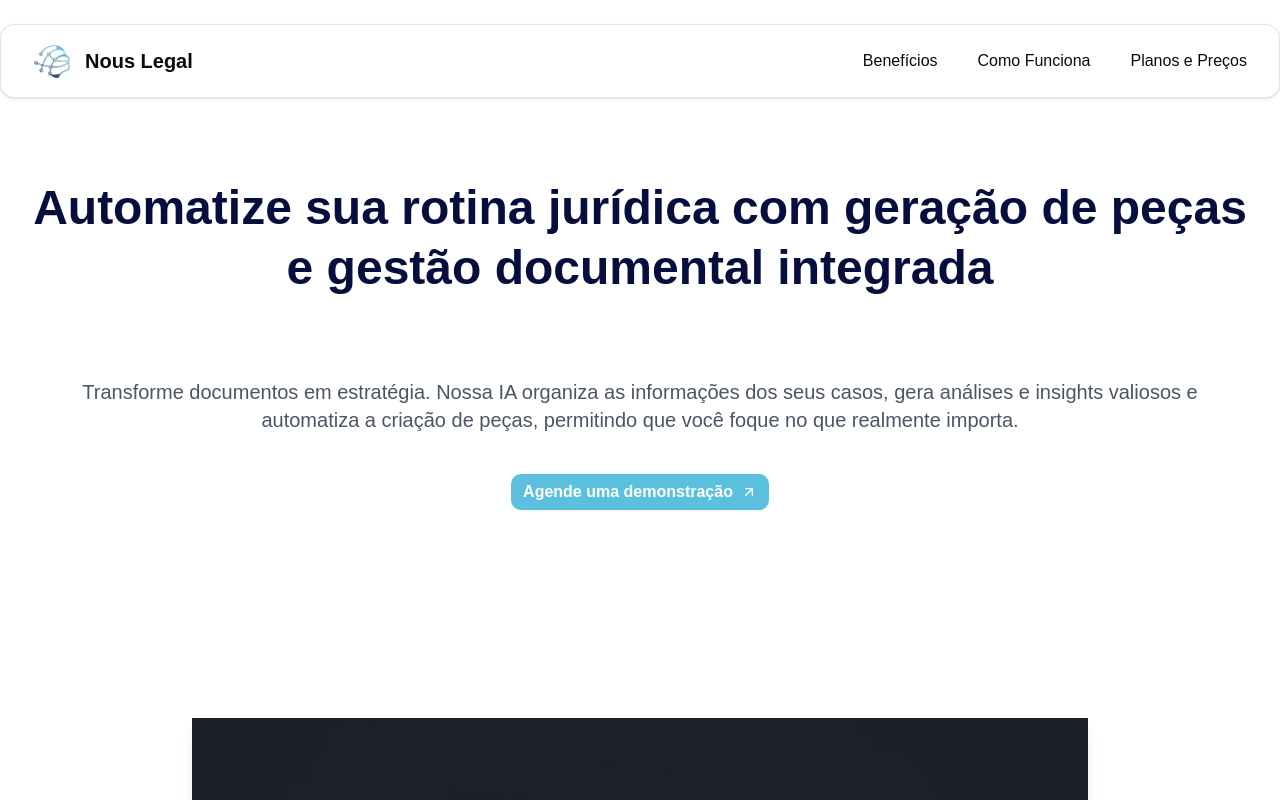
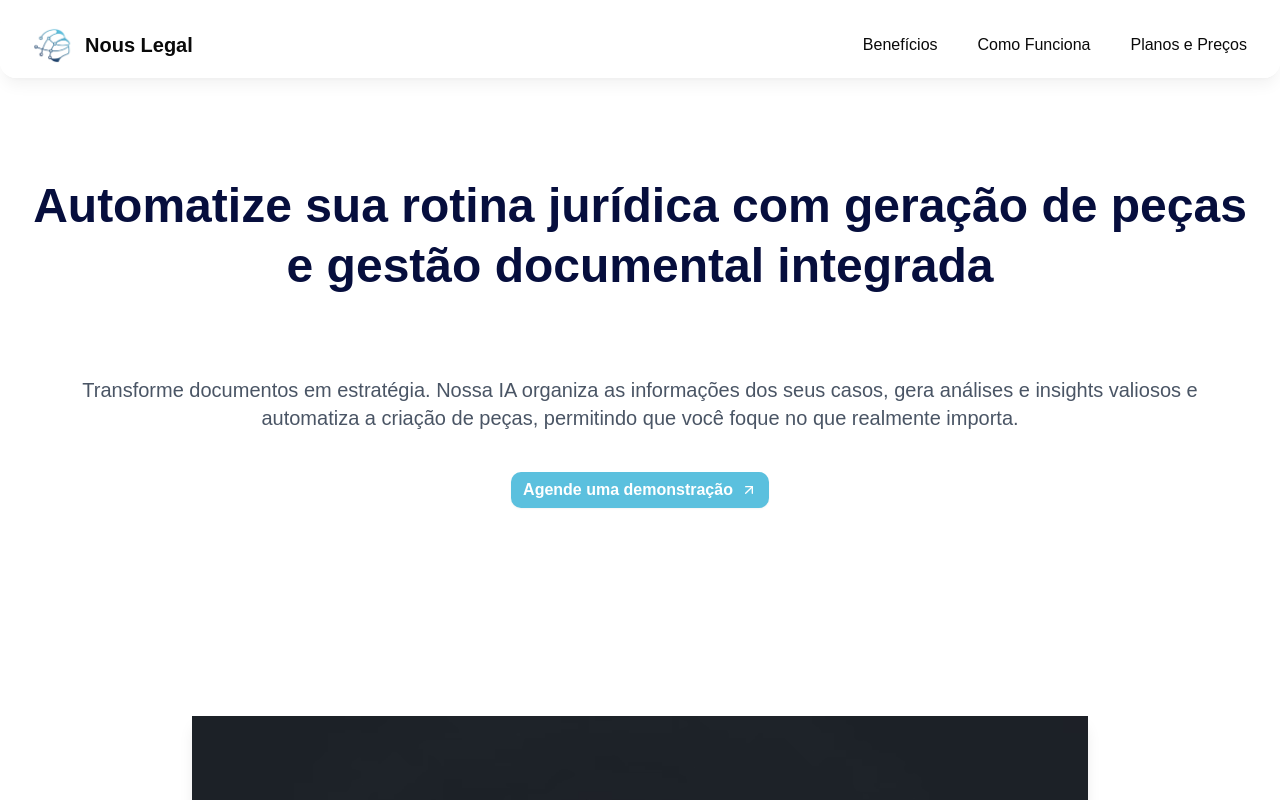
Before and after one commit to AriBarros/nous-legal, a React (Vite) app: page / in a window 1280 px wide. Shown: the top 800 px of the page. Built offline with nearby package versions, Linux system fonts and the light colour scheme.

Commit message:
feat: new dinamic header

```diff
--- a/src/components/Header.tsx
+++ b/src/components/Header.tsx
@@ -15,7 +15,7 @@ export function Header() {
   };
 
   return (
-    <header className="mx-4 sm:mx-8 lg:mx-auto mt-6 px-4 sm:px-6 lg:px-8 py-4 shadow-sm border rounded-xl bg-white max-w-7xl">
+    <header className="mx-4 sm:mx-8 lg:mx-auto mt-3 px-4 sm:px-6 lg:px-8 py-3 border border-white/40 rounded-2xl bg-white/80 shadow-lg shadow-black/5 max-w-7xl backdrop-blur-sm">
       <div className="flex items-center justify-between">
         <div className="flex items-center gap-3">
           <div className="w-10 h-10 rounded-full flex items-center justify-center text-sm font-bold">
--- a/src/pages/HomeLayout.tsx
+++ b/src/pages/HomeLayout.tsx
@@ -12,7 +12,10 @@ export function HomeLayout() {
   return (
     <>
       <Toaster position="top-center" richColors closeButton />
-      <Header />
+      <div className="fixed top-0 left-0 right-0 z-50 backdrop-blur-md bg-white/70">
+        <Header />
+      </div>
+      <div className="h-24" />
       <Banner />
       <AtendimentoJuridico />
       <Produtos />
```
